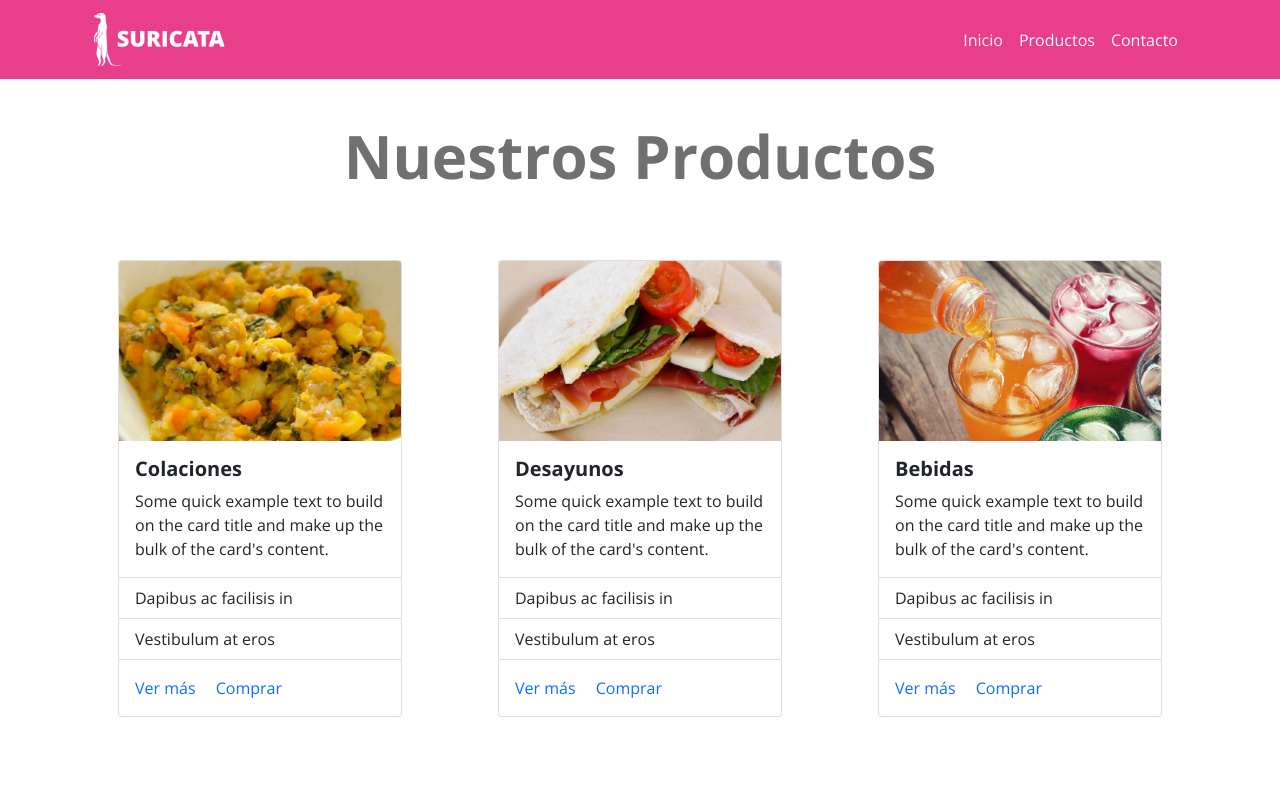
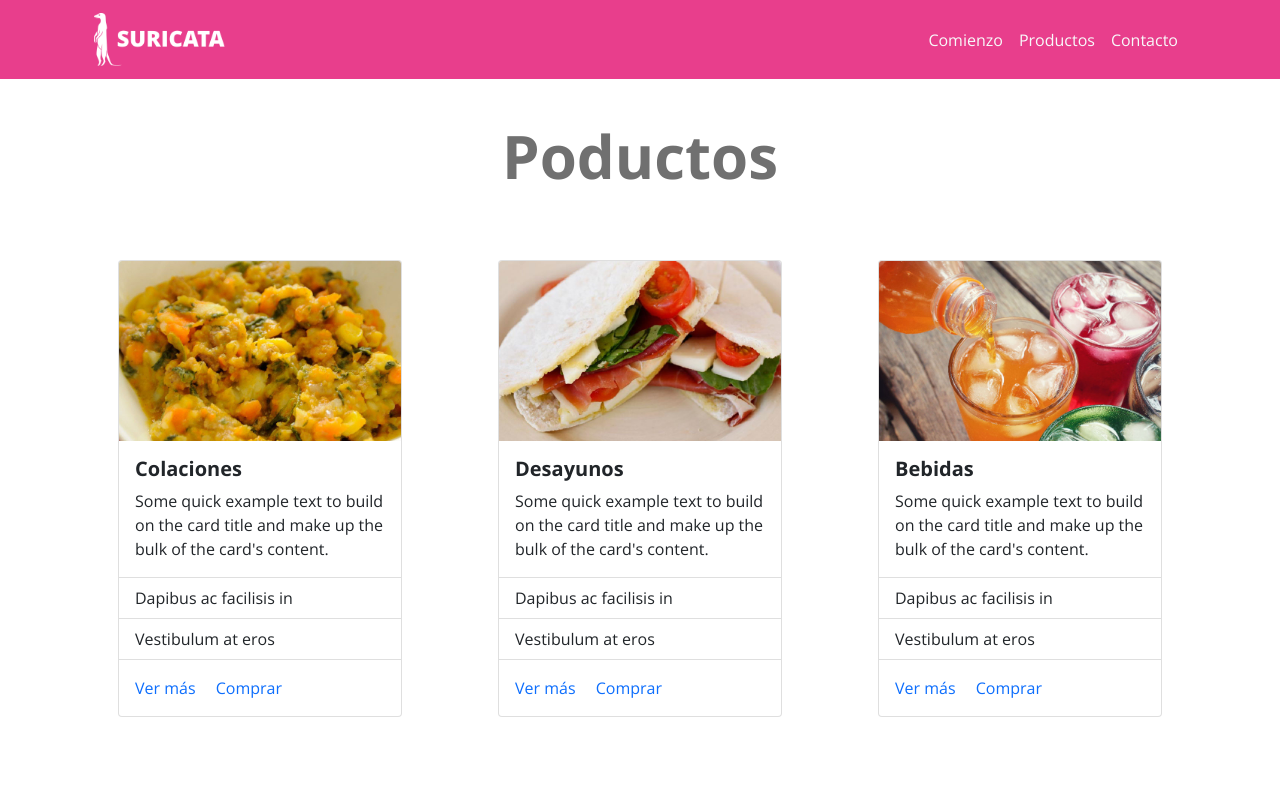
Before and after one commit to josehermosillaa/prueba_suricata, a plain HTML site: page index.html in a window 1280 px wide. Shown: the top 786 px of the page. Drawn offline with nearby package versions, Linux system fonts and the light colour scheme.

Commit message:
Update index.html

```diff
--- a/index.html
+++ b/index.html
@@ -34,7 +34,7 @@
       <div class="collapse navbar-collapse" id="navbarSupportedContent">
         <ul class="navbar-nav ms-auto">
           <li class="nav-item active">
-            <a class="nav-link text-light" href="#">Inicio <span class="sr-only">(current)</span></a>
+            <a class="nav-link text-light" href="#">Comienzo <span class="sr-only">(current)</span></a>
           </li>
           <li class="nav-item">
             <a class="nav-link text-light" href="#">Productos</a>
@@ -48,7 +48,7 @@
   </nav>
   <!-- cartas -->
   <section class="container" id="productos">
-    <h1 class=" text-center">Nuestros Productos</h1>
+    <h1 class=" text-center">Poductos</h1>
     <div class="row">
       <!-- primera -->
       <div class="col-sm-4 col-12 px-5 mb-4">
```
